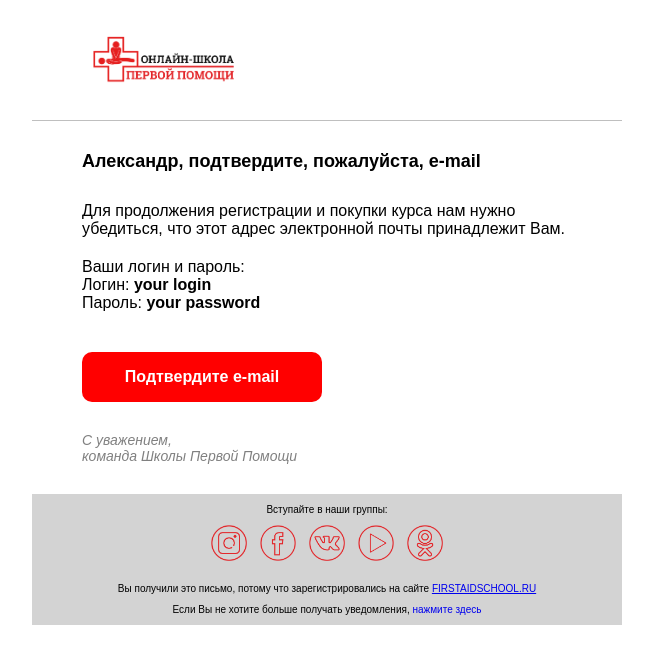
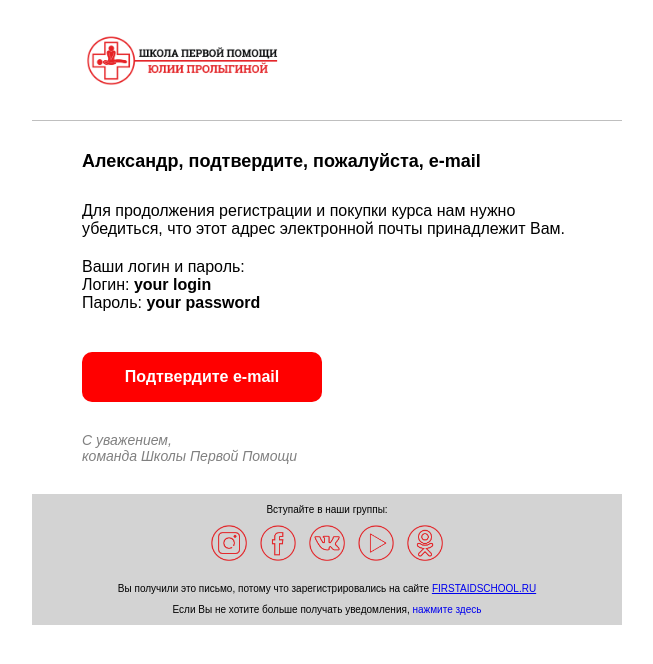
Before and after one commit to MerantauWarrior/fl-email, a plain HTML site: page index.html in a window 1280 px wide. Shown: the whole page, without its empty margins (313-966 px from the left). Drawn offline with Linux system fonts and the light colour scheme.

Commit message:
Add files via upload

```diff
--- a/index.html
+++ b/index.html
@@ -18,7 +18,7 @@
           <div style="padding: 30px 50px 30px 50px">
             <a href="https://firstaidschool.ru/" target="_blank"
                style="display: inline-block; text-decoration: none; outline:none;">
-              <img src="imgs/logo.png" alt="companyName" width="164" height="60" style="display: block;">
+              <img src="imgs/logo-2.png" alt="companyName" width="203" height="60" style="display: block;">
             </a>
           </div>
           <div style="height: 1px; width: 100%; background: #bfbfbf;"></div>
```
Also changed, not shown: imgs/logo-2.png (added).
